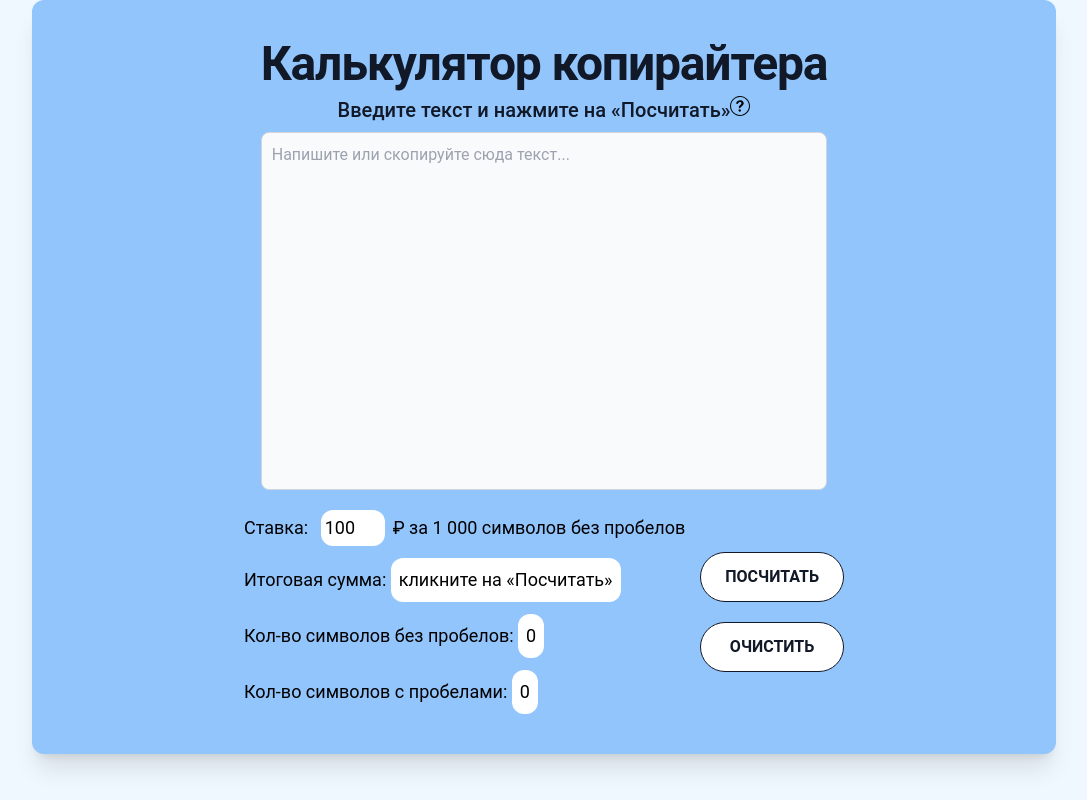
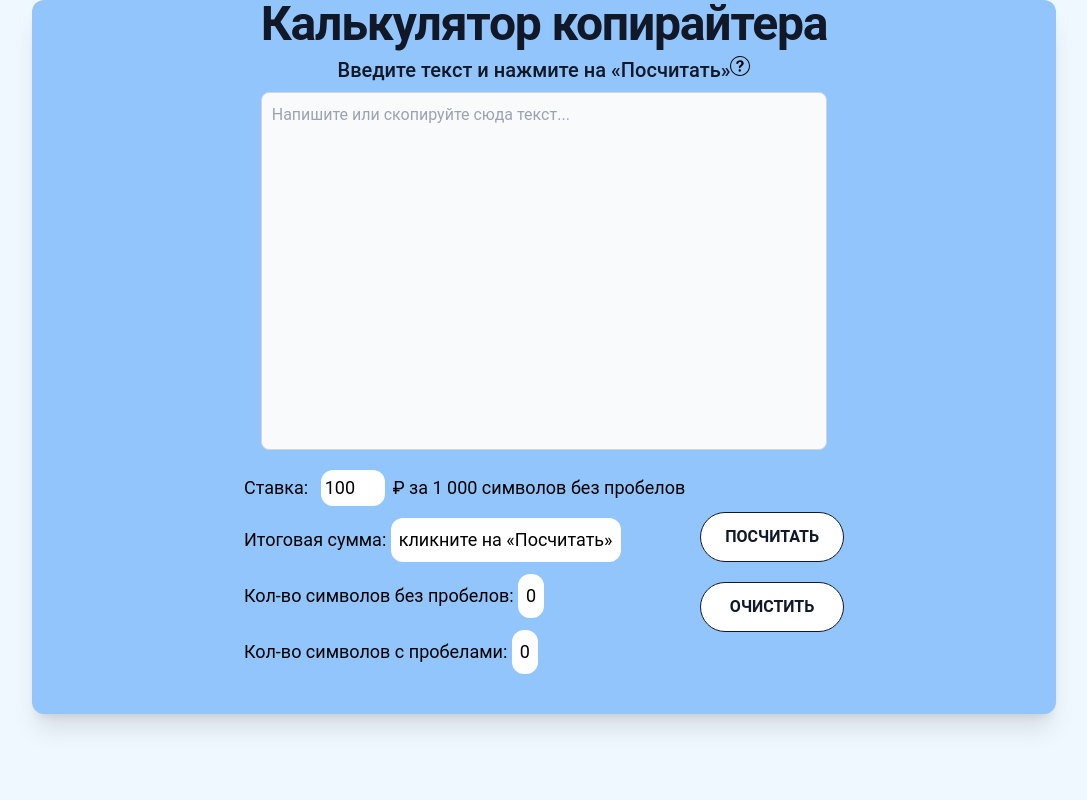
Before and after one commit to nickshamrock/copywriter-calculator, a Vue app: page / in a window 1280 px wide. Shown: the whole page, without its empty margins (96-1183 px from the left). Built offline with nearby package versions, Linux system fonts and the light colour scheme.

Commit message:
базовая верстка модального окна

```diff
--- a/src/App.vue
+++ b/src/App.vue
@@ -38,9 +38,9 @@ const isModelOpen = ref(false);
 
 <template>
   <div
-    class="m-auto flex h-fit w-4/5 flex-col items-center justify-center rounded-xl bg-blue-300 p-10 shadow-xl max-lg:w-full"
+    class="m-auto flex h-fit w-4/5 flex-col items-center justify-center rounded-xl bg-blue-300 pb-10 shadow-xl max-lg:w-full"
   >
-    <div class="relative flex flex-col items-center">
+    <div class="flex flex-col items-center">
       <header>
         <h1
           class="mb-2 text-center text-5xl font-bold leading-none tracking-tight text-gray-900 max-md:text-4xl max-sm:text-3xl"
--- a/src/components/ModalWindow.vue
+++ b/src/components/ModalWindow.vue
@@ -1,7 +1,15 @@
 <template>
-  <div class="opacity 0.3s ease fixed mt-48 h-1/4 w-full bg-black opacity-50">
-    <div>
-      <h2 class="mt-10 text-white">Зачем нужен этот калькулятор</h2>
+  <div class="fixed h-screen w-full overflow-y-auto bg-neutral-900/50">
+    <div class="flex h-full items-center justify-center">
+      <div class="w-3/4 rounded-xl bg-white p-10">
+        <h2 class="font-semibold text-black">Зачем нужен этот калькулятор</h2>
+        <p class="text-black">
+          Lorem ipsum dolor, sit amet consectetur adipisicing elit. Eum ex laudantium voluptas
+          maxime iste beatae exercitationem quis odio minus voluptates, similique asperiores sint
+          nesciunt pariatur, libero eveniet cum earum totam! Lorem ipsum dolor sit amet consectetur
+          adipisicing elit.
+        </p>
+      </div>
     </div>
   </div>
 </template>
```
